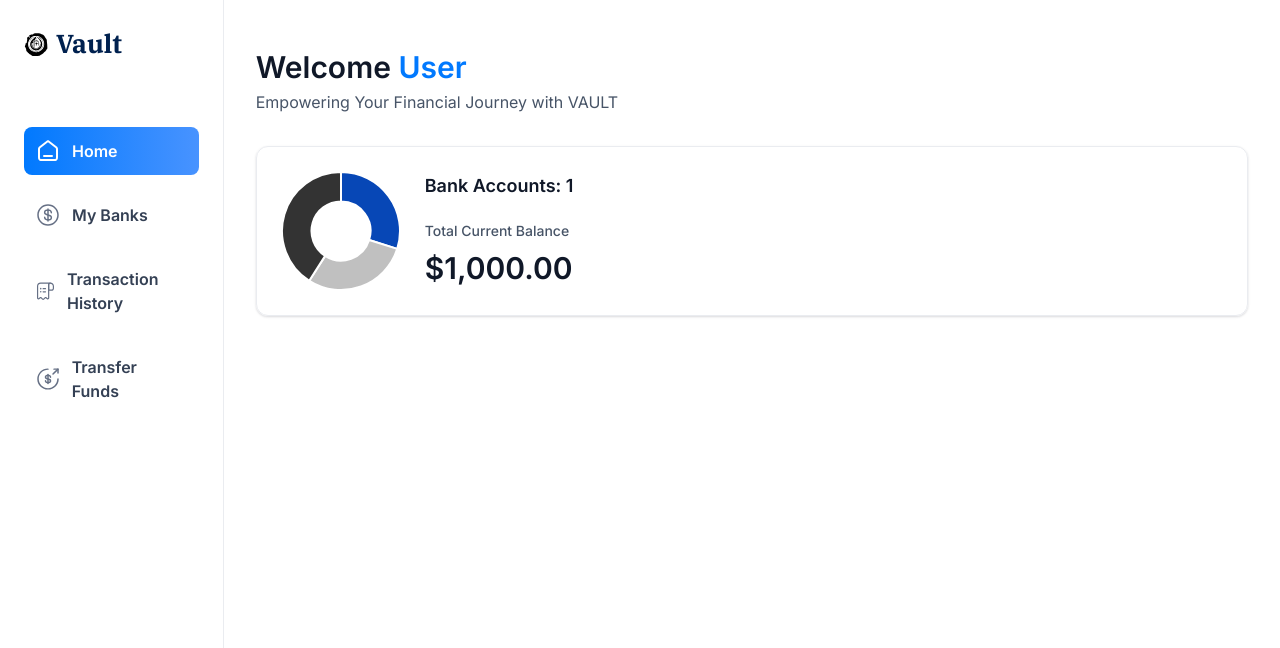
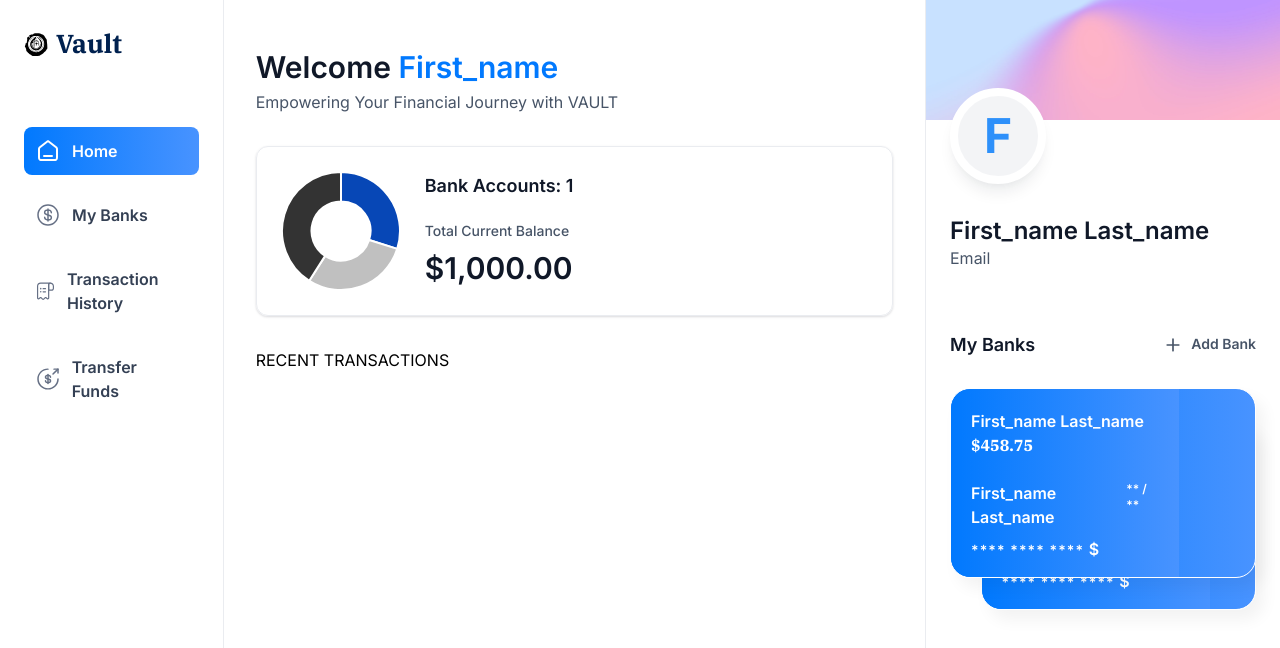
Before and after one commit to vaidehi2206/vault, a Next.js app: page / in a window 1280 px wide. Shown: the top 648 px of the page. Built offline with nearby package versions, Linux system fonts and the light colour scheme.

Commit message:
Fix: Add null check for 'account.mask' to prevent 'Cannot read properties of undefined' error

```diff
--- a/app/(root)/page.tsx
+++ b/app/(root)/page.tsx
@@ -1,9 +1,10 @@
 import HeaderBox from '@/components/HeaderBox'
+import RightSideBar from '@/components/RightSideBar';
 import TotalBalanceBox from '@/components/TotalBalanceBox';
 import React from 'react'
 
 const Home = () => {
-  const loggedIn = { firstName: 'User'};
+  const loggedIn = { firstName: 'First_name', lastName: 'Last_name', email: 'Email'};
 
   return (
     <section className='home'>
@@ -21,7 +22,14 @@
             totalCurrentBalance={1000.00}
           />
         </header>
+
+        RECENT TRANSACTIONS
       </div>
+      <RightSideBar
+        user={loggedIn}
+        transactions={[]}
+        banks={[{ currentBalance: 235.45}, { currentBalance: 458.75}]}
+      />
     </section>
   )
 }
--- /dev/null
+++ b/components/BankCard.tsx
@@ -0,0 +1,40 @@
+import { formatAmount } from '@/lib/utils'
+import Link from 'next/link'
+import React from 'react'
+
+const BankCard = ({ account, userName, showBalance = true }: CreditCardProps) => {
+  // Add a null check to prevent accessing undefined properties
+  const currentBalance = account ? account.currentBalance : 0;
+
+  return (
+    <div className='flex flex-col'>
+      <Link href='/' className='bank-card'>
+        <div className='bank-card_content'>
+          <div>
+            <h1 className='text-16 font-semibold text-white'>
+              {account?.name || userName}
+            </h1>
+            <p className='font-ibm-plex-serif font-black text-white'>
+              {formatAmount(currentBalance)}
+            </p>
+          </div>
+          <article className='flex flex-col gap-2'>
+            <div className='flex justify-between'>
+                <h1 className='text-16 font-semibold text-white'>
+                {userName}
+                </h1>
+                    <h2 className='text-12 font-semibold text-white'>
+                        ** / **
+                    </h2>
+            </div>
+            <p className='text-14 font-semibold tracking-[1.1px] text-white'>
+                **** **** **** <span className='text-16'>${account?.mask}</span>
+            </p>
+          </article>
+        </div>
+      </Link>
+    </div>
+  )
+}
+
+export default BankCard
--- a/components/MobileNav.tsx
+++ b/components/MobileNav.tsx
@@ -1,8 +1,82 @@
-import React from 'react'
+'use client'
+
+import {
+    Sheet,
+    SheetClose,
+    SheetContent,
+    SheetDescription,
+    SheetHeader,
+    SheetTitle,
+    SheetTrigger,
+  } from "@/components/ui/sheet"
+import { sidebarLinks } from "@/constants"
+import { cn } from "@/lib/utils"
+import Image from "next/image"
+import Link from "next/link"
+import { usePathname } from "next/navigation"
+
 
 const MobileNav = ({user} : MobileNavProps) => {
+    const pathname = usePathname();
+
   return (
-    <div>MobileNav</div>
+    <section className="w-full max-w-[264px]">
+        <Sheet>
+            <SheetTrigger>
+                <Image
+                    src='/icons/hamburger.svg'
+                    width={30}
+                    height={30}
+                    alt="menu"
+                    className="cursor-pointer"
+                />
+            </SheetTrigger>
+            <SheetContent side="left" className="border-none bg-white">
+                <Link href='/' className='cursor-pointer flex items-center gap-1 px-4'>
+                    <Image
+                        src="/icons/logo.svg"
+                        width={34}
+                        height={34}
+                        alt="Vault logo"
+                    />
+                    <h1 className='text-26 font-ibm-plex-serif font-bold text-black-1'>
+                        Vault
+                    </h1>
+                </Link>
+
+                    <div className="mobilenav-sheet">
+                        <SheetClose asChild>
+                            <nav className="flex h-full flex-col gap-6 pt-16 text-white">
+                                {sidebarLinks.map((item) => {
+                            const isActive = pathname === item.route || pathname.startsWith(`${item.route}/`)
+
+                        return (
+                            <SheetClose asChild key={item.route}>
+                                <Link href={item.route} key={item.label} className={cn('mobilenav-sheet_close w-full', {'bg-bank-gradient':isActive})}>
+                                    <Image
+                                        src={item.imgURL}
+                                        alt={item.label}
+                                        width={20}
+                                        height={20}
+                                        className={cn({'brightness-[3] invert-0': isActive })}
+                                    />
+                                <p className={cn('text-16 font-semibold text-black-2', {'!text-white' : isActive})}>
+                                    {item.label}
+                                </p>
+                            </Link>
+                            </SheetClose>
+                        )
+                    })}
+
+                        USER
+                        </nav>
+                    </SheetClose>
+
+                    FOOTER
+                </div>
+            </SheetContent>
+            </Sheet>
+    </section>
   )
 }
 
--- /dev/null
+++ b/components/RightSideBar.tsx
@@ -0,0 +1,70 @@
+import Image from 'next/image'
+import Link from 'next/link'
+import React from 'react'
+import BankCard from './BankCard'
+
+const RightSideBar = ({user, transactions, banks}: RightSidebarProps) => {
+  return (
+    <aside className='right-sidebar'>
+        <section className='flex flex-col pb-8'>
+            <div className='profile-banner' />
+            <div className='profile'>
+            <div className='profile-image'>
+                <div className='profile-img'>
+                    <span className='text-5xl font-bold text-blue-500'>
+                        {user.firstName[0]}
+                    </span>
+                </div>
+                <div className='profile-details'>
+                    <h1 className='profile-name'>
+                        {user.firstName} {user.lastName}
+                    </h1>
+                    <p className='profile-email'>
+                        {user.email}
+                    </p>
+                </div>
+            </div>
+            </div>
+        </section>
+        <section className='banks'>
+            <div className='flex w-full justify-between'>
+                <h2 className='header-2'>
+                    My Banks
+                </h2>
+                <Link href='/' className='flex gap-2'>
+                    <Image
+                    src='/icons/plus.svg'
+                    width={20}
+                    height={20}
+                    alt='plus'
+                    />
+                    <h2 className='text-14 font-semibold text-gray-600'>
+                        Add Bank
+                    </h2>
+                </Link>
+            </div>
+            {banks?.length > 0 && (
+                <div className='relative flex-1 flex-col items-center justify-center gap-5'>
+                    <div className='relative z-10'>
+                        <BankCard
+                            key={banks[1].$id}
+                            account={banks[1]}
+                            userName={`${user.firstName} ${user.lastName}`}
+                            showBalance={false}
+                        />
+                    </div>
+                    {banks [1] && (
+                        <div className='absolute right-0 top-8 z-0 w-[90%]'>
+                            <BankCard
+
+                            />
+                        </div>
+                    )}
+                </div>
+            )}
+        </section>
+    </aside>
+  )
+}
+
+export default RightSideBar
```
